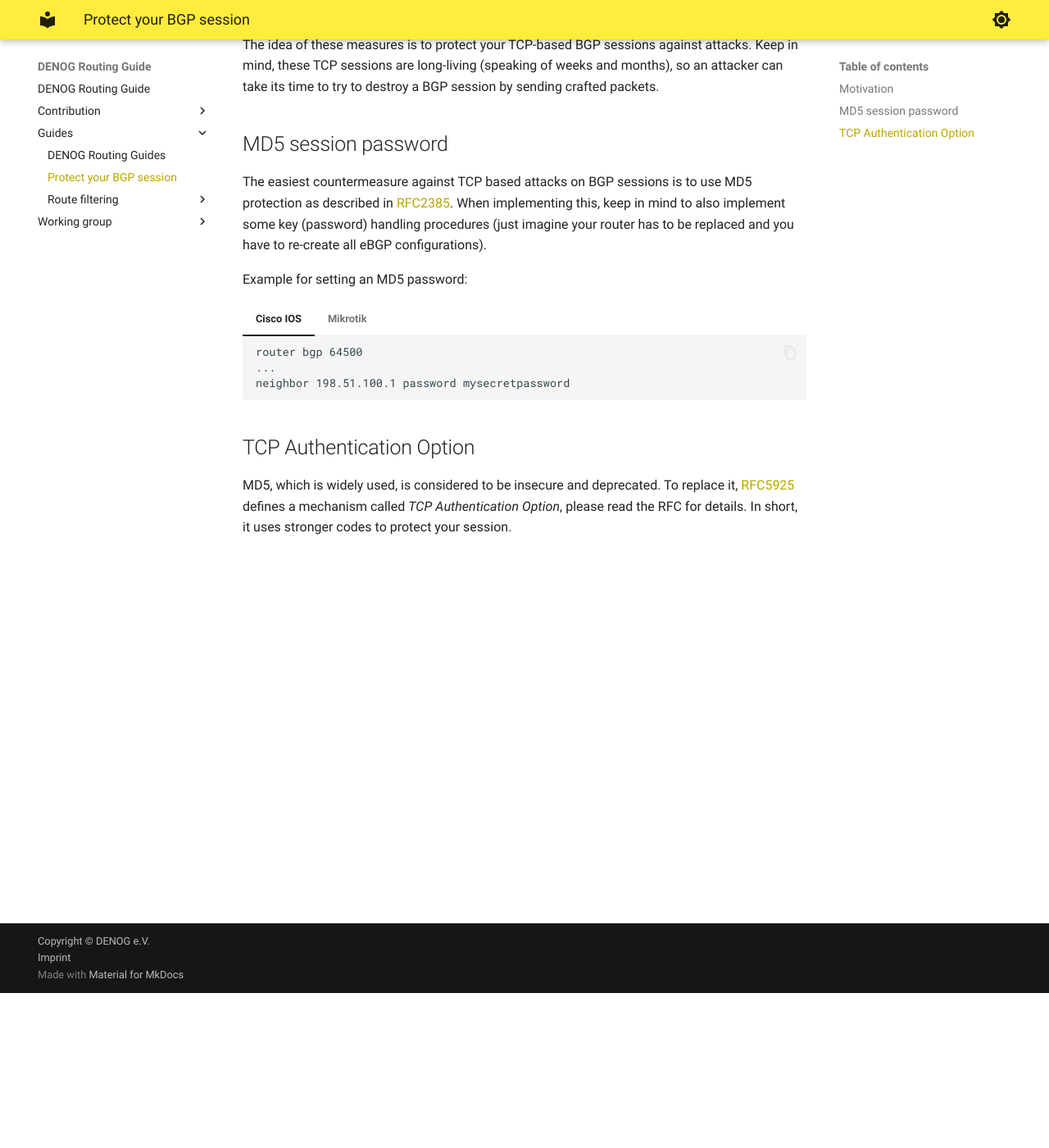
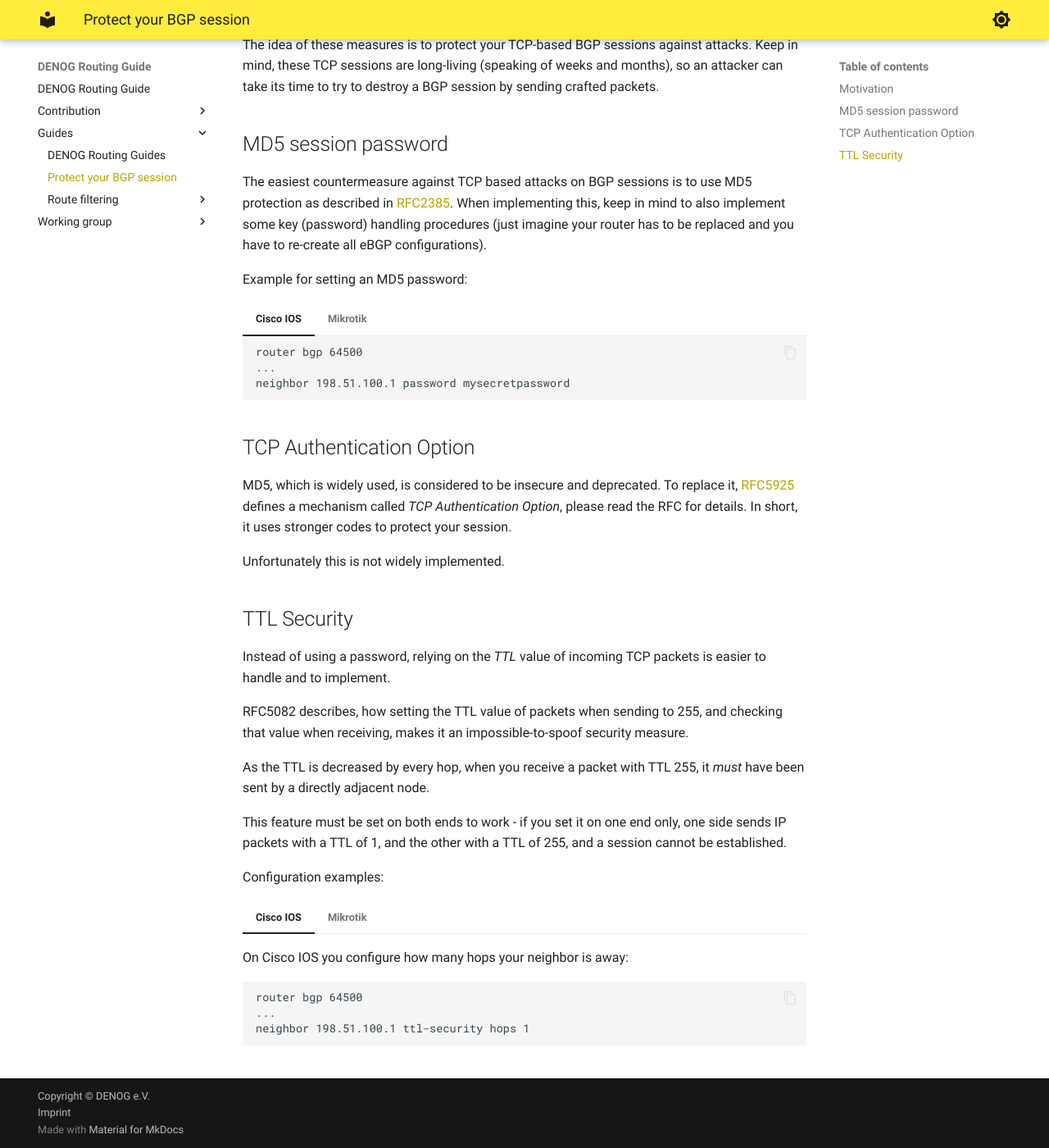
Before and after one commit to denog/routing-guide, an MkDocs documentation site: the page built from docs/guides/protect_your_bgp_session.md, in a window 1280 px wide and 1400 px high, scrolled down 189 px. Shown: the whole window at 82% size. Built offline with MkDocs 1.6.1 and Material for MkDocs 9.7.7, drawn with Linux system fonts in a browser that asks for light colours.

Commit message:
added section about TTL security

````diff
--- a/docs/guides/protect_your_bgp_session.md
+++ b/docs/guides/protect_your_bgp_session.md
@@ -26,6 +26,35 @@ Example for setting an MD5 password:
     ```
 
 ## TCP Authentication Option
+
 MD5, which is widely used, is considered to be insecure and deprecated. To replace it,
 [RFC5925](https://www.rfc-editor.org/rfc/rfc5925.html)
 defines a mechanism called *TCP Authentication Option*, please read the RFC for details. In short, it uses stronger codes to protect your session.
+
+Unfortunately this is not widely implemented.
+
+## TTL Security
+
+Instead of using a password, relying on the *TTL* value of incoming TCP packets is easier to handle and to implement.
+
+RFC5082 describes, how setting the TTL value of packets when sending to 255, and checking that value when receiving, makes it an impossible-to-spoof security measure.
+
+As the TTL is decreased by every hop, when you receive a packet with TTL 255, it *must* have been sent by a directly adjacent node.
+
+This feature must be set on both ends to work - if you set it on one end only, one side sends IP packets with a TTL of 1, and the other with a TTL of 255, and a session cannot be established.
+
+Configuration examples:
+
+=== "Cisco IOS"
+    On Cisco IOS you configure how many hops your neighbor is away:
+    ```
+    router bgp 64500
+    ...
+    neighbor 198.51.100.1 ttl-security hops 1
+    ```
+=== "Mikrotik"
+    On Mikrotik, you do not configure how many maximum hops a peer can be away, but the TTL value, which is 255 for directly adjacent peers (this is also the default value):
+    ```
+    add in-filter=upstream-in name=AS64496 out-filter=upstream-out \
+        remote-address=198.51.100.1 remote-as=64496 ttl=255
+    ```
````
